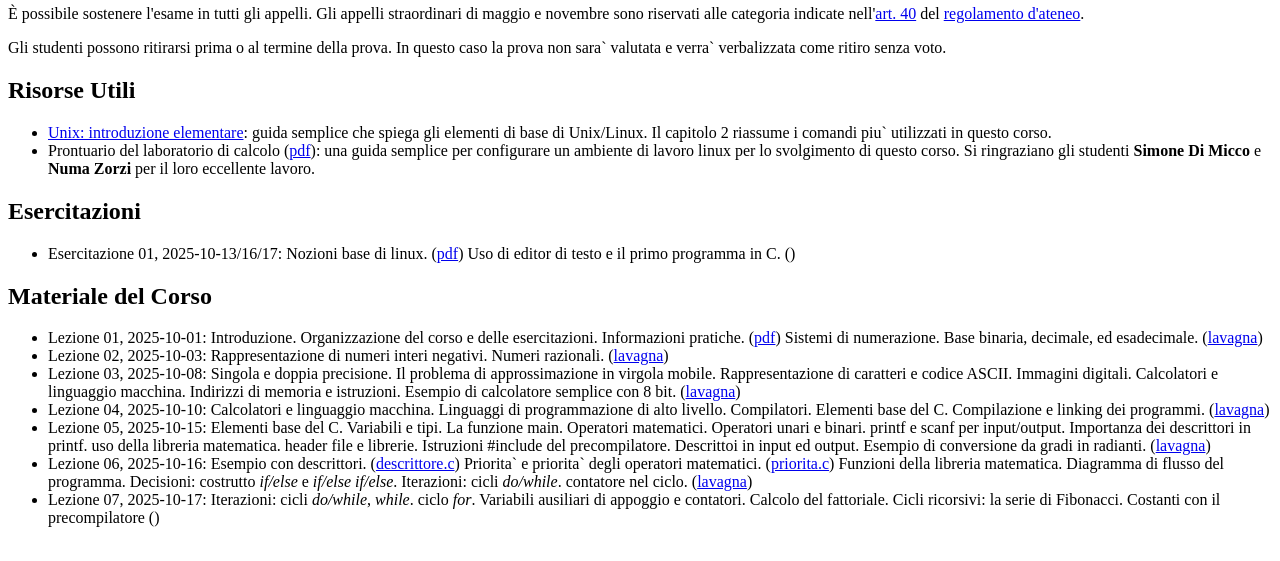
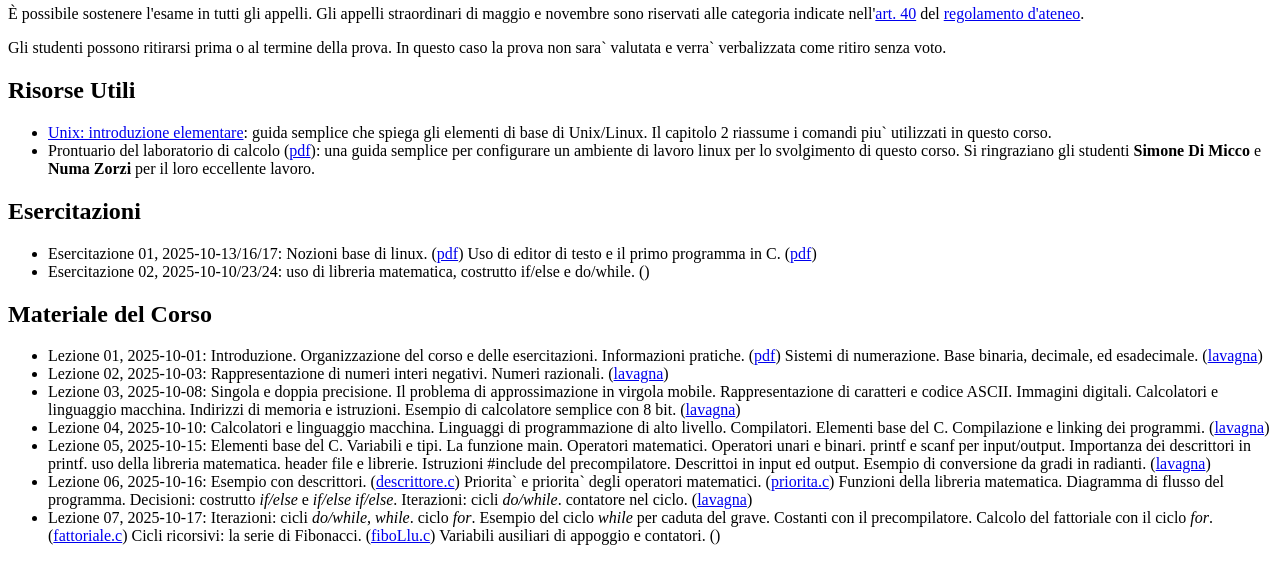
Before and after one commit to rahatlou/labcalc, a PHP site: page /content.php in a window 1280 px wide. Shown: the part 608-1169 px from the top of the page. Before the commit the page ends 1135 px from the top, so only its background shows below. Run offline with PHP 8.4, Linux system fonts and the light colour scheme.

Commit message:
aggiornamento con lezioni ed esercitazioni fino al 17/10

```diff
--- a/content.php
+++ b/content.php
@@ -87,9 +87,14 @@
   Esercitazione 01, 2025-10-13/16/17: Nozioni base di linux.
   (<a target=blank_ href="https://github.com/rahatlou/labcalc/blob/2025/material/linux-abc.pdf">pdf</a>)
   Uso di editor di testo e il primo programma in C.
-  (<a target=blank_ href="https://github.com/rahatlou/labcalc/blob/2025/material/esercitazione-01.pdf"></a>)
+  (<a target=blank_ href="https://github.com/rahatlou/labcalc/blob/2025/material/esercitazione-01.pdf">pdf</a>)
+  </li>
 
+  <li>
+  Esercitazione 02, 2025-10-10/23/24: uso di libreria matematica, costrutto if/else e do/while.
+  (<a target=blank_ href="https://github.com/rahatlou/labcalc/blob/2025/material/esercitazione-02.pdf"></a>)
   </li>
+
 
 </ul>
 </div> <!-- entry -->
@@ -161,9 +166,12 @@ Iterazioni: cicli <em>do/while</em>. contatore nel ciclo.
 <li>
 Lezione 07, 2025-10-17:
 Iterazioni: cicli <em>do/while</em>, <em>while</em>. ciclo <em>for</em>.
+Esempio del ciclo <em>while</em> per caduta del grave. Costanti con il precompilatore.
+Calcolo del fattoriale con il ciclo <em>for</em>.
+(<a target=blank_ href="https://github.com/rahatlou/labcalc/blob/2025/material/fattoriale.c">fattoriale.c</a>)
+Cicli ricorsivi: la serie di Fibonacci.
+(<a target=blank_ href="https://github.com/rahatlou/labcalc/blob/2025/material/fiboLlu.c">fiboLlu.c</a>)
 Variabili ausiliari di appoggio e contatori.
-Calcolo del fattoriale. Cicli ricorsivi: la serie di Fibonacci.
-Costanti con il precompilatore
 (<a target=blank_ href="https://github.com/rahatlou/labcalc/blob/2025/material/2025-10-17-lezione.pdf"></a>)
 </li>
 
--- a/sidebar.php
+++ b/sidebar.php
@@ -1,6 +1,6 @@
 <div id="sidebar-content">
 
-<h3 class=h3sidebar>Last update: 16 Oct 2025</h3>
+<h3 class=h3sidebar>Last update: 17 Oct 2025</h3>
   Created by
   <a href="http://www.roma1.infn.it/people/rahatlou/">Shahram Rahatlou</a>
   [<a href="mailto:shahram.rahatlou@uniroma1.it">shahram.rahatlou (at) uniroma1.it</a>]
```
